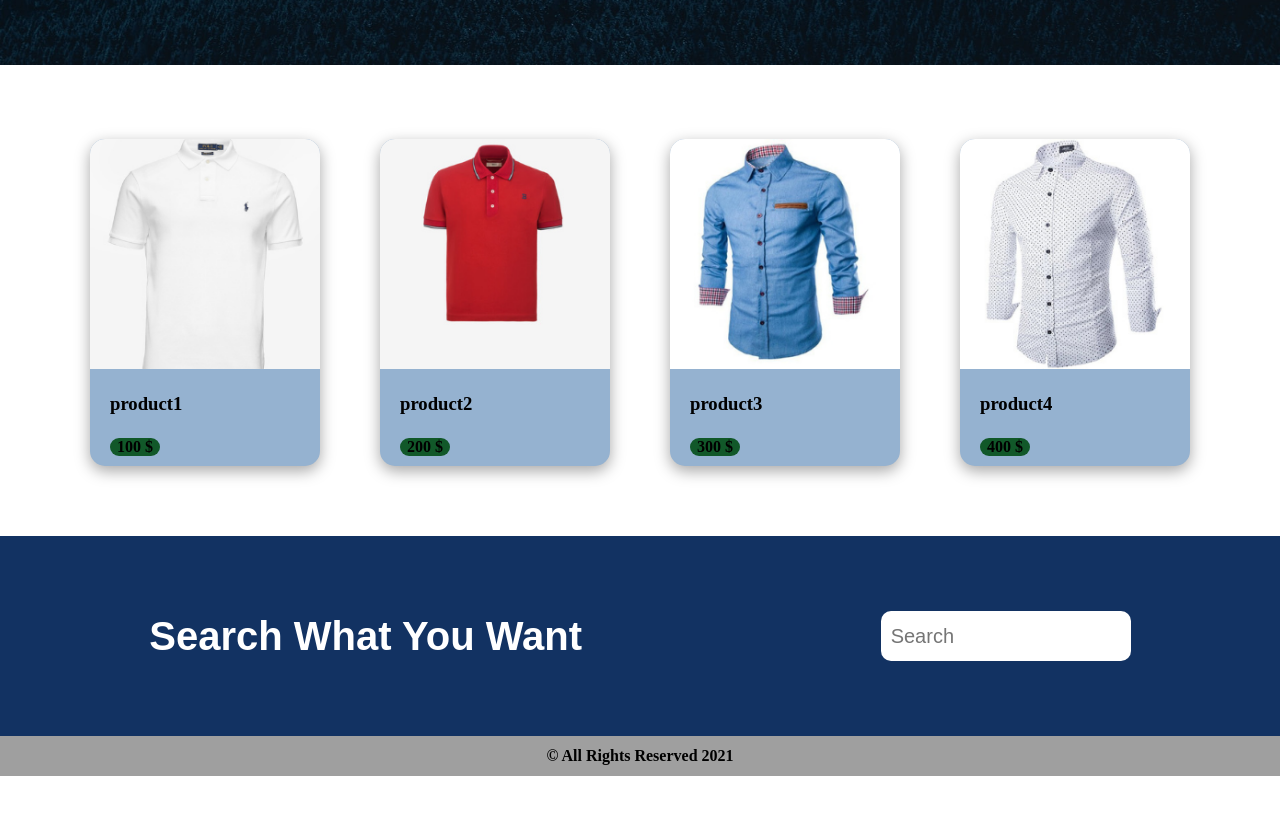
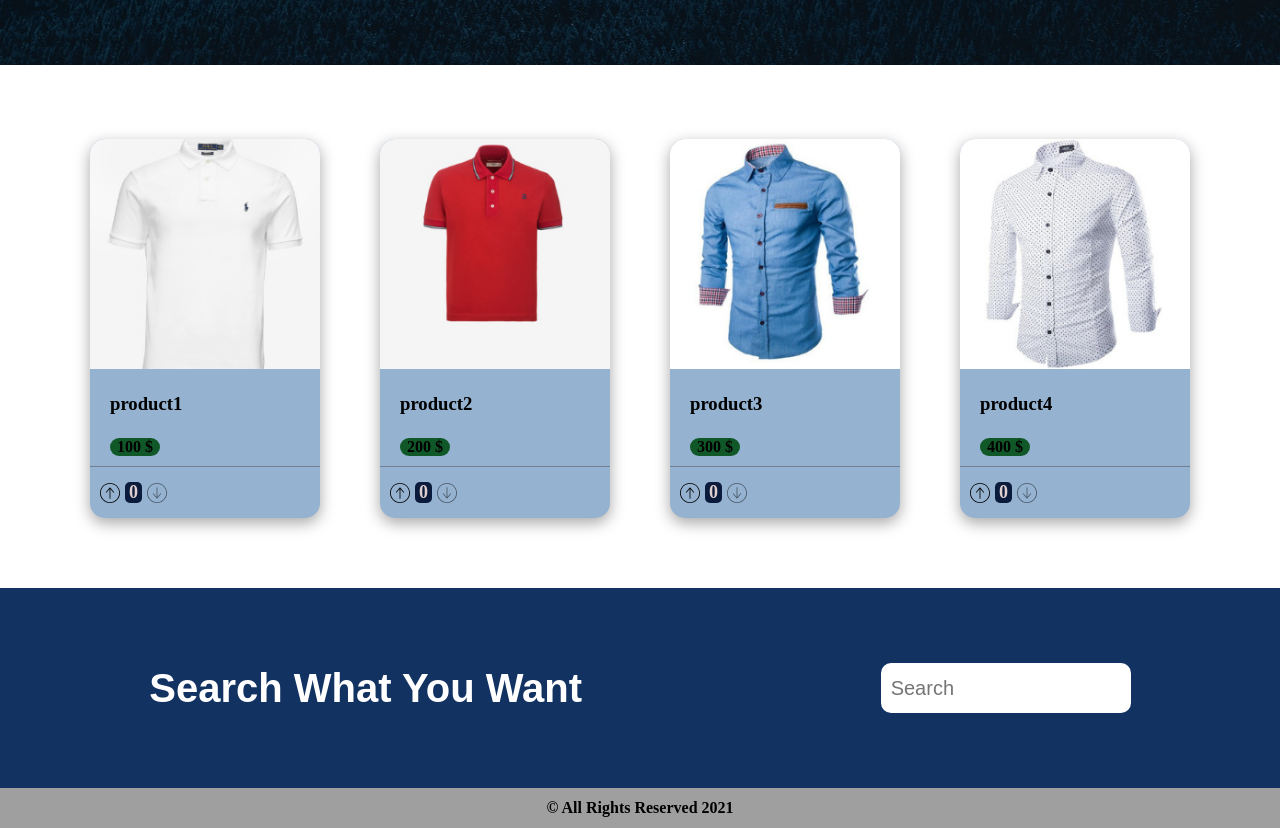
Before and after one commit to Hooseinsalari/react-project, a React (Create React App) app in the folder project1/: page / in a window 1280 px wide. Shown: the part 780-1608 px from the top of the page. Before the commit the page ends 1556 px from the top, so only its background shows below. Built offline with nearby package versions, Linux system fonts and the light colour scheme.

Commit message:
Add a counter in the cards

```diff
--- a/project1/src/components/Card.js
+++ b/project1/src/components/Card.js
@@ -1,17 +1,49 @@
 import React, { Component } from 'react';
 import styles from './Card.module.css';
 
+import up from "../images/up.svg";
+import down from "../images/down.svg";
 
 
 class Card extends Component {
+    constructor(){
+        super();
+        this.state={
+            count:0
+        }
+    }
+
+    UpCount = () => {
+        this.setState((prevState) => ({
+            count: prevState.count + 1
+        }))
+    }
+
+    DownCount = () => {
+       if(this.state.count > 0) {
+        this.setState((prevState) => ({
+            count: prevState.count - 1
+        }))
+       }
+    }
+
     render() {
         const {image, name, price} = this.props;
+        const {count} = this.state
         return (
             <div className={styles.container}>
                 <img src={image} alt="cloths"/>
                 <h3>{name}</h3>
                 <h4>{price}</h4>
+
+                <div className={styles.counter}>
+                    <img  src={up} alt='icon' onClick={this.UpCount}/>
+                    <span>{count}</span>
+                    <img className={this.state.count ? '' : styles.deactive} src={down} alt='icon' onClick={this.DownCount} />
+                </div>
             </div>
+
+
         );
     }
 }
--- a/project1/src/components/Card.module.css
+++ b/project1/src/components/Card.module.css
@@ -4,13 +4,15 @@
     border-radius: 15px;
     overflow: hidden;
     box-shadow: rgba(0, 0, 0, 0.35) 0px 5px 15px;
-    transform: translateY(0px);
-    transition: all 0.3s 0.1s ease-in-out;
+    transition: all 0.3s ease-in-out;
 }
 
 .container:hover {
-    transform: translateY(-20px);
-    transition: all 0.3s 0.1s ease-in-out;
+    box-shadow: 0px 5px 15px rgba(0, 0, 0, 0.35),
+    10px 0px 15px rgba(0, 0, 0, 0.35),
+    -10px 0px 15px rgba(0, 0, 0, 0.35);
+    transition-property: box-shadow;
+    transition-duration: 0.3s;
 }
 
 .container img {
@@ -30,3 +32,31 @@
     text-align: center;
     margin: 3px 0 10px 20px;
 }
+
+.container .counter {
+    display: flex;
+    align-items: center;
+    padding: 10px;
+    border-top: 1px slategrey solid;
+}
+
+.container .counter img {
+    width: 20px;
+    height: 20px;
+    cursor: pointer;
+
+}
+
+.container .counter span {
+    background-color: #0b1b3c;
+    color: rgb(224, 207, 207);
+    font-size: 18px;
+    font-weight: bold;
+    margin: 5px;
+    border-radius: 5px;
+    padding: 0 4px;
+}
+
+.container .counter .deactive {
+    opacity: 0.5;
+}
```
Also changed, not shown: project1/src/images/down.svg (added), project1/src/images/up.svg (added).
